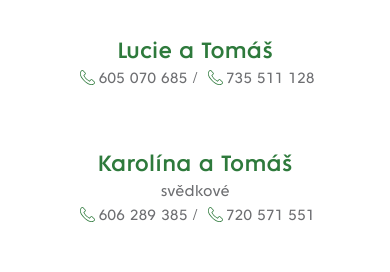
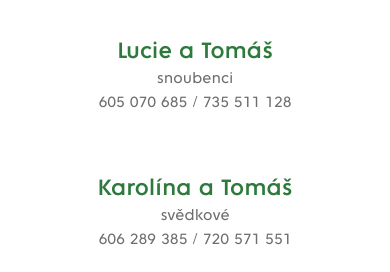
Before and after one commit to MioOgbeni/wedding-web, a React (Create React App) app: page /contacts in a window 390 px wide. Shown: the part 585-857 px from the top of the page. Built offline with nearby package versions, Linux system fonts and the light colour scheme; the HTML template or start-up script is replaced by a standard one.

Commit message:
chore: Update phone call icon and contact details in Contacts component

```diff
--- a/src/components/Contacts.js
+++ b/src/components/Contacts.js
@@ -1,7 +1,5 @@
 import React from 'react';
 import './Contacts.css';
-//import dresscodeIcon from '../assets/images/dresscode.svg';
-import phoneCallIcon from '../assets/images/phone-call.svg';
 
 function Contacts() {
   return (
@@ -26,14 +24,15 @@ function Contacts() {
       <div className="details-point">
         <h2 className="details-title-program">Lucie a Tomáš</h2>
         <p className="details-description">
-        <img src={phoneCallIcon} alt="Telefon ikona" className="phone-call-icon" /><a className="tel" href="tel:+420605070685">605 070 685</a> / <img src={phoneCallIcon} alt="Telefon ikona" className="phone-call-icon" /><a className="tel" href="tel:+420735511128">735 511 128</a>
+          snoubenci<br/>
+          <a className="tel" href="tel:+420605070685">605 070 685</a> / <a className="tel" href="tel:+420735511128">735 511 128</a>
         </p>
       </div>
       <div className="details-point">
         <h2 className="details-title-program">Karolína a Tomáš</h2>
         <p className="details-description">
           svědkové<br/>
-          <img src={phoneCallIcon} alt="Telefon ikona" className="phone-call-icon" /><a className="tel" href="tel:+420606289385">606 289 385</a> / <img src={phoneCallIcon} alt="Telefon ikona" className="phone-call-icon" /><a className="tel" href="tel:+420720571551">720 571 551</a>
+          <a className="tel" href="tel:+420606289385">606 289 385</a> / <a className="tel" href="tel:+420720571551">720 571 551</a>
         </p>
       </div>
     </div>
```
